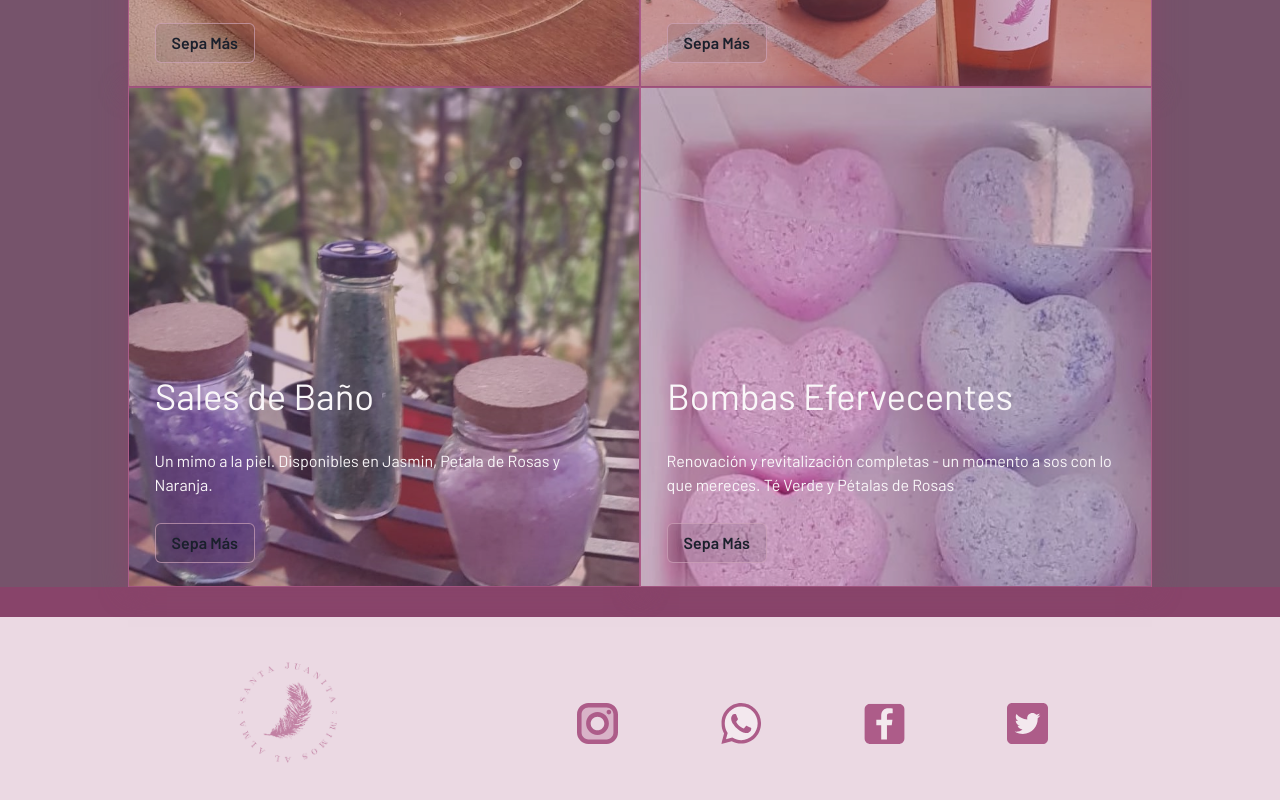
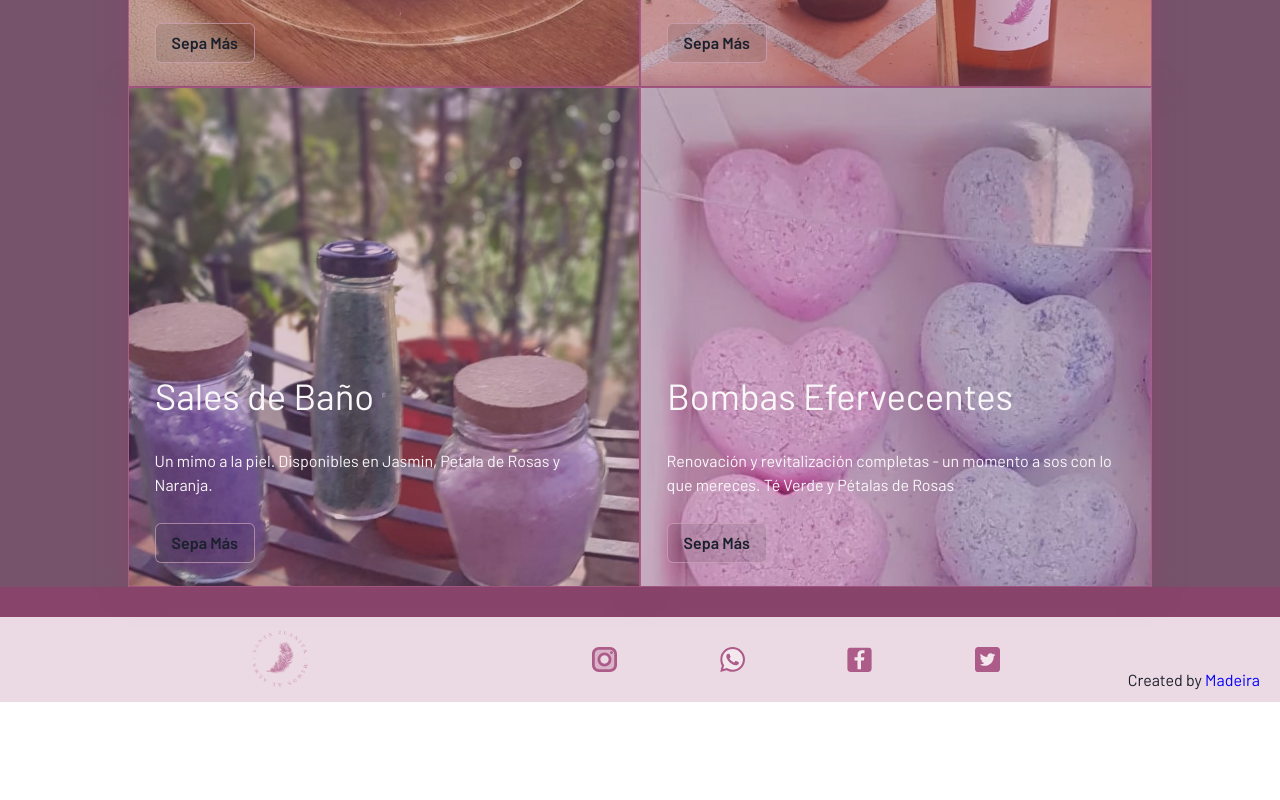
Before and after one commit to rdmadeira/santa-juanita-react, a React (Create React App) app: page / in a window 1280 px wide. Shown: the part 976-1776 px from the top of the page. After the commit the page ends 1678 px from the top, so only its background shows below. Built offline with nearby package versions, Linux system fonts and the light colour scheme; no server answers; the database is empty.

Commit message:
change on footer and add credit

```diff
--- a/src/components/footer/Footer.jsx
+++ b/src/components/footer/Footer.jsx
@@ -10,13 +10,13 @@ const StyledFooter = styled.footer`
   flex-wrap: wrap;
   justify-content: space-evenly;
   align-items: center;
-  padding: 3vw 0;
+  padding: 10px 0;
   border-top: solid 30px var(--twilight-lavender);
 `;
 
 const LogoFooter = styled(Logo)`
-  width: 12%;
-  min-width: 125px;
+  width: 5% !important;
+  min-width: 80px;
 `;
 
 const SocialLogosContainer = styled.div`
@@ -24,14 +24,14 @@ const SocialLogosContainer = styled.div`
   column-gap: 8vw;
   width: 40%;
   min-width: 280px;
-  margin-top: 20px;
+
   justify-content: center;
 `;
 
 const Footer = () => {
   return (
     <StyledFooter>
-      <LogoFooter />
+      <LogoFooter w="5%" />
       <SocialLogosContainer>
         <SocialLogo
           imageUrl={process.env.PUBLIC_URL + '/assets/instagram-logo-2.svg'}
@@ -54,6 +54,22 @@ const Footer = () => {
           link="#"
         />
       </SocialLogosContainer>
+      <p
+        style={{
+          alignSelf: 'flex-end',
+          position: 'absolute',
+          right: '20px',
+          bottom: '10px',
+        }}>
+        Created by{' '}
+        <a
+          href="https://github.com/rdmadeira"
+          style={{ color: 'blue' }}
+          target="_blank"
+          rel="noreferrer">
+          Madeira
+        </a>
+      </p>
     </StyledFooter>
   );
 };
--- a/src/components/logo/Logo.jsx
+++ b/src/components/logo/Logo.jsx
@@ -3,15 +3,15 @@ import styled from 'styled-components';
 // import LogoImg from '../../assets/logo.png';
 
 const LogoDiv = styled.div`
-  width: min(20vw, 114px);
+  width: ${({ w }) => (w ? w : 'min(20vw, 114px)')};
   margin-left: 20px;
   /* min-width: 127px; */
   transition: 0.5s ease all;
 `;
 
-const Logo = () => {
+const Logo = ({ w }) => {
   return (
-    <LogoDiv>
+    <LogoDiv w={w}>
       <img
         src={process.env.PUBLIC_URL + '/assets/logo.png'}
         alt="logo-of-santa-juanita"
--- a/src/components/logo/SocialLogo.jsx
+++ b/src/components/logo/SocialLogo.jsx
@@ -2,7 +2,11 @@ import React from 'react';
 
 const SocialLogo = ({ imageUrl, name, link }) => {
   return (
-    <a href={link} target="_blank" rel="noreferrer" style={{ width: '8%' }}>
+    <a
+      href={link}
+      target="_blank"
+      rel="noreferrer"
+      style={{ width: '8%', maxWidth: '25px' }}>
       <img
         src={imageUrl}
         alt={`logo-${name}`}
--- a/src/components/orders/OrdersSection.jsx
+++ b/src/components/orders/OrdersSection.jsx
@@ -5,7 +5,8 @@ import { Order } from './Order.jsx';
 import { Heading } from '@chakra-ui/react';
 
 const OrdersMainContainer = styled.section`
-  background: white;
+  background: var(--snow);
+  color: var(--twilight-lavender);
   position: relative;
   width: 100%;
   display: flex;
--- a/src/redux/rootReducer.js
+++ b/src/redux/rootReducer.js
@@ -1,6 +1,5 @@
 import { combineReducers } from '@reduxjs/toolkit';
 import { cartReducer } from './cart/cartReducer';
-import { usersReducer } from './users/usersReducer';
 import { userReducer } from './user/userReducer';
 
 import { productosReducer } from './productos/productosReducer';
@@ -8,10 +7,8 @@ import { hiddenSignUpContactReducer } from './hiddenSignUp/hiddenSignUpContactRe
 import { stockReducer } from './stock/stockReducer';
 
 export const rootReducer = combineReducers({
-  users: usersReducer,
   cart: cartReducer,
   user: userReducer,
-
   productos: productosReducer,
   hiddenComponents: hiddenSignUpContactReducer,
   stock: stockReducer,
--- a/src/redux/users/usersActions.js
+++ /dev/null
@@ -1,7 +0,0 @@
-export const USER_IN_USERS = 'USER_IN_USERS';
-export const GET_USERS = 'GET_USERS';
-
-export const sendUsersToStore = (usersData) => ({
-  type: GET_USERS,
-  payload: usersData,
-});
--- a/src/redux/users/usersReducer.js
+++ /dev/null
@@ -1,14 +0,0 @@
-import { setNewUser } from '../../utils/form_utils/userUtils';
-import { USER_IN_USERS, GET_USERS } from './usersActions';
-const INITIAL_STATE = [];
-
-export const usersReducer = (state = INITIAL_STATE, action) => {
-  switch (action.type) {
-    case USER_IN_USERS:
-      return setNewUser(action.payload.inputs, action.payload.users);
-    case GET_USERS:
-      return [...action.payload];
-    default:
-      return state;
-  }
-};
```
